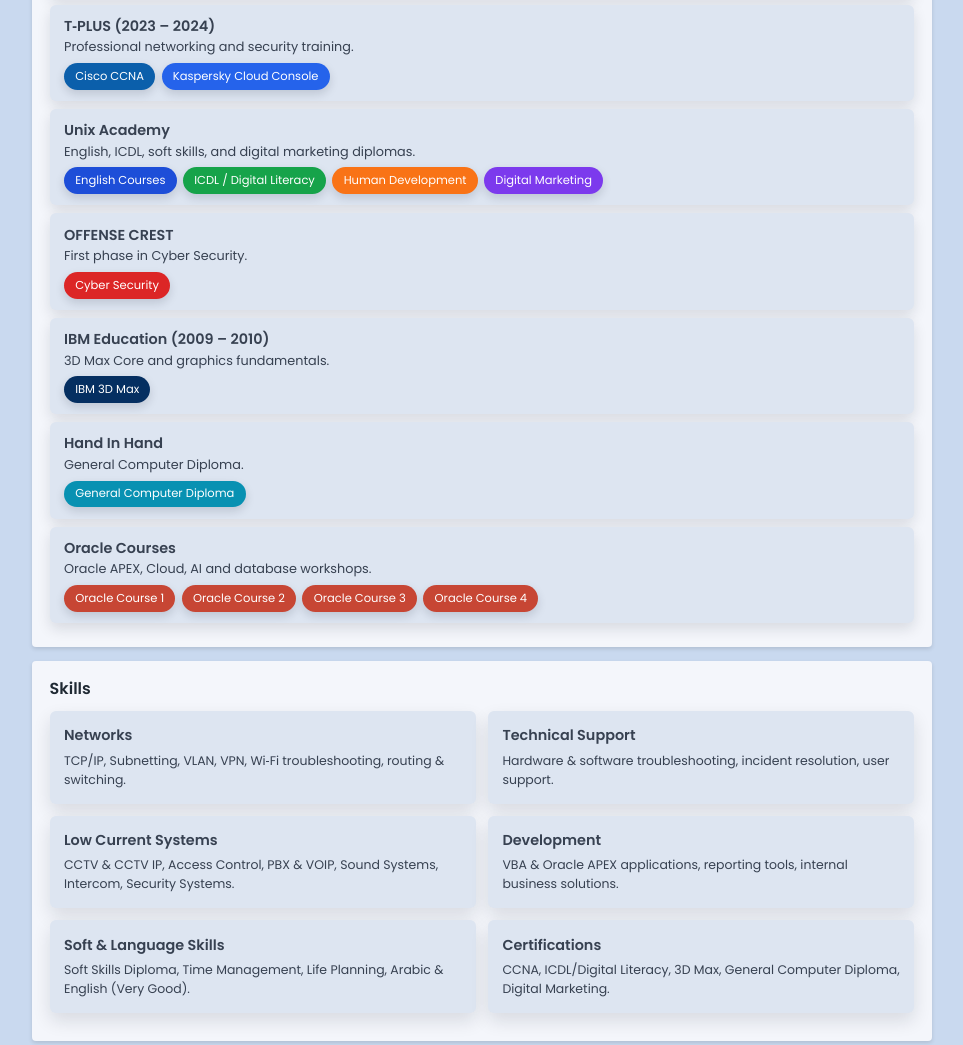
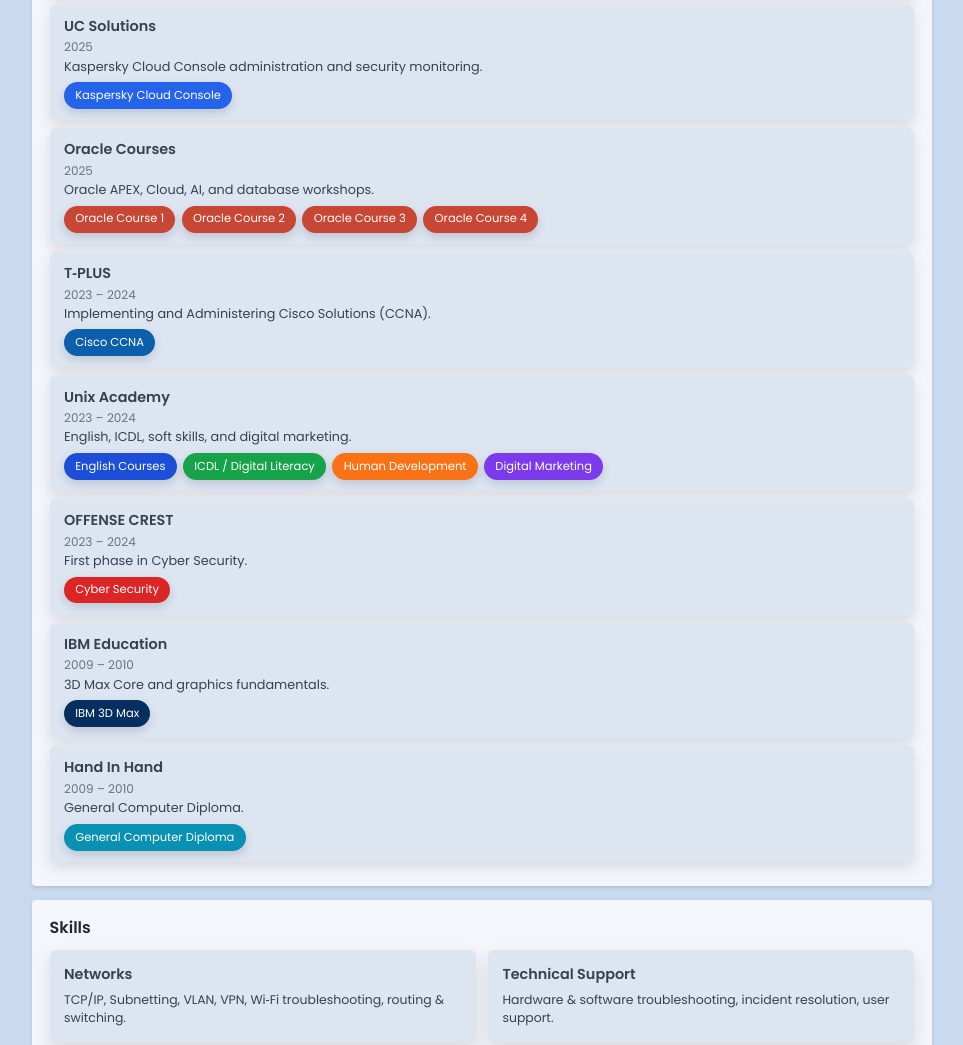
Before and after one commit to GoodWayERP/personal-portfolio, a plain HTML site: page index.html in a window 1280 px wide. Shown: the part 501-1546 px from the top of the page, without its empty margins (158-1121 px from the left). Drawn offline with Linux system fonts and the light colour scheme.

Commit message:
Update index.html

```diff
--- a/index.html
+++ b/index.html
@@ -54,12 +54,12 @@
             </div>
         </section>
 
-        <!-- EDUCATION & QUALIFICATIONS (مع Badges للكورسات) -->
+        <!-- EDUCATION & QUALIFICATIONS -->
         <section id="education" class="block">
             <div class="block-inner edu-inner">
                 <h2>Education &amp; Qualifications</h2>
 
-                <!-- Degree -->
+                <!-- EL MADINA (Degree) -->
                 <div class="edu-item">
                     <h3>EL MADINA ACADEMY</h3>
                     <span class="edu-period">2007 – 2010</span>
@@ -72,22 +72,50 @@
                     </div>
                 </div>
 
-                <!-- T-PLUS / CCNA / Kaspersky -->
+                <!-- 1) UC Solutions – Kaspersky (2025) -->
                 <div class="edu-item">
-                    <h3>T‑PLUS (2023 – 2024)</h3>
-                    <p>Professional networking and security training.</p>
+                    <h3>UC Solutions</h3>
+                    <span class="edu-period">2025</span>
+                    <p>Kaspersky Cloud Console administration and security monitoring.</p>
                     <div class="course-badges">
-                        <a href="https://onedrive.live.com/?qt=allmyphotos&photosData=%2Fshare%2FB1DE210593238B17%21s644f5b27839f4d1e9efa3330af2885a9%3Fithint%3Dphoto%26e%3DCYs6GN%26migratedtospo%3Dtrue&cid=B1DE210593238B17&id=B1DE210593238B17%21s644f5b27839f4d1e9efa3330af2885a9&redeem=aHR0cHM6Ly8xZHJ2Lm1zL2kvYy9iMWRlMjEwNTkzMjM4YjE3L0VTZGJUMlNmZ3g1Tm52b3pNSzhvaGFrQkNTZGdTZk9LQ0UyLUdLaHhPdnRlUkE%5FZT1DWXM2R04&v=photos"
-                           target="_blank" class="badge ccna">Cisco CCNA</a>
                         <a href="https://1drv.ms/i/c/b1de210593238b17/IQAzXWVqKrxTQJ9aVl0mkKKSAVaUlh7pdufEujKnps5MkkI"
                            target="_blank" class="badge kaspersky">Kaspersky Cloud Console</a>
                     </div>
                 </div>
 
-                <!-- Unix Academy -->
+                <!-- 2) Oracle Courses (2025) -->
+                <div class="edu-item">
+                    <h3>Oracle Courses</h3>
+                    <span class="edu-period">2025</span>
+                    <p>Oracle APEX, Cloud, AI, and database workshops.</p>
+                    <div class="course-badges">
+                        <a href="https://onedrive.live.com/?photosData=%2Fshare%2FB1DE210593238B17%21sf157c80b5f2d4c61add95fed3965afd2%3Fithint%3Dphoto%26e%3DL7k00V%26migratedtospo%3Dtrue&redeem=aHR0cHM6Ly8xZHJ2Lm1zL2kvYy9iMWRlMjEwNTkzMjM4YjE3L0VRdklWX0V0WDJGTXJkbGY3VGxscjlJQnBUN3JEZDhfZlpyM1ZqempnaW5Yemc%5FZT1MN2swMFY&view=8"
+                           target="_blank" class="badge oracle">Oracle Course 1</a>
+                        <a href="https://onedrive.live.com/?photosData=%2Fshare%2FB1DE210593238B17%21s393cecb957ec4ff79bd8f71a1c271bfb%3Fithint%3Dphoto%26e%3D4glB5u%26migratedtospo%3Dtrue&redeem=aHR0cHM6Ly8xZHJ2Lm1zL2kvYy9iMWRlMjEwNTkzMjM4YjE3L0VibnNQRG5zVl9kUG05ajNHaHduR19zQjVheWlBNWpjcl8wdTJ6RGhKVFc2dkE%5FZT00Z2xCNXU&view=8"
+                           target="_blank" class="badge oracle">Oracle Course 2</a>
+                        <a href="https://onedrive.live.com/?photosData=%2Fshare%2FB1DE210593238B17%21s2e33ffb4a0784039bb9659d9e954698f%3Fithint%3Dphoto%26e%3DVYmfUt%26migratedtospo%3Dtrue&redeem=aHR0cHM6Ly8xZHJ2Lm1zL2kvYy9iMWRlMjEwNTkzMjM4YjE3L0ViVF9NeTU0b0RsQXU1WloyZWxVYVk4QnBlMHpFcFFOUU5iSWpqalh3UUcyRlE%5FZT1WWW1mVXQ&view=8"
+                           target="_blank" class="badge oracle">Oracle Course 3</a>
+                        <a href="https://onedrive.live.com/?photosData=%2Fshare%2FB1DE210593238B17%21se8071b69a78743d1bb4e180abe0fac08%3Fithint%3Dphoto%26e%3DP0PgkG%26migratedtospo%3Dtrue&redeem=aHR0cHM6Ly8xZHJ2Lm1zL2kvYy9iMWRlMjEwNTkzMjM4YjE3L0VXa2JCLWlIcDlGRHUwNFlDcjRQckFnQnVKa0lXbDE5a3BSSm5vd3FMamJ2UGc%5FZT1QMFBna0c&view=8"
+                           target="_blank" class="badge oracle">Oracle Course 4</a>
+                    </div>
+                </div>
+
+                <!-- 3) T‑PLUS (2023 – 2024) -->
+                <div class="edu-item">
+                    <h3>T‑PLUS</h3>
+                    <span class="edu-period">2023 – 2024</span>
+                    <p>Implementing and Administering Cisco Solutions (CCNA).</p>
+                    <div class="course-badges">
+                        <a href="https://onedrive.live.com/?qt=allmyphotos&photosData=%2Fshare%2FB1DE210593238B17%21s644f5b27839f4d1e9efa3330af2885a9%3Fithint%3Dphoto%26e%3DCYs6GN%26migratedtospo%3Dtrue&cid=B1DE210593238B17&id=B1DE210593238B17%21s644f5b27839f4d1e9efa3330af2885a9&redeem=aHR0cHM6Ly8xZHJ2Lm1zL2kvYy9iMWRlMjEwNTkzMjM4YjE3L0VTZGJUMlNmZ3g1Tm52b3pNSzhvaGFrQkNTZGdTZk9LQ0UyLUdLaHhPdnRlUkE%5FZT1DWXM2R04&v=photos"
+                           target="_blank" class="badge ccna">Cisco CCNA</a>
+                    </div>
+                </div>
+
+                <!-- 4) Unix Academy (2023 – 2024) -->
                 <div class="edu-item">
                     <h3>Unix Academy</h3>
-                    <p>English, ICDL, soft skills, and digital marketing diplomas.</p>
+                    <span class="edu-period">2023 – 2024</span>
+                    <p>English, ICDL, soft skills, and digital marketing.</p>
                     <div class="course-badges">
                         <a href="https://onedrive.live.com/?qt=allmyphotos&photosData=%2Fshare%2FB1DE210593238B17%21sc1f1740e9a4e408c8e0325b12aa089b3%3Fithint%3Dphoto%26e%3DSzsIw8%26migratedtospo%3Dtrue&cid=B1DE210593238B17&id=B1DE210593238B17%21sc1f1740e9a4e408c8e0325b12aa089b3&redeem=aHR0cHM6Ly8xZHJ2Lm1zL2kvYy9iMWRlMjEwNTkzMjM4YjE3L0VRNTA4Y0ZPbW94QWpnTWxzU3FnaWJNQjk1THN4Y2YtSFZES1JRX28zNHE4T0E%5FZT1TenNJdzg&v=photos"
                            target="_blank" class="badge english">English Courses</a>
@@ -100,9 +128,10 @@
                     </div>
                 </div>
 
-                <!-- Offense Crest -->
+                <!-- 5) OFFENSE CREST (2023 – 2024) -->
                 <div class="edu-item">
                     <h3>OFFENSE CREST</h3>
+                    <span class="edu-period">2023 – 2024</span>
                     <p>First phase in Cyber Security.</p>
                     <div class="course-badges">
                         <a href="https://www.linkedin.com/posts/independent-organization-international_aetaemaebaebaerabraepaesaetaebaesaeqaesaeyaeuabraepaesaexaewaesaeyaer-activity-7244954929797206016-RuP5/?utm_source=social_share_send&utm_medium=android_app&rcm=ACoAAD9vsiYBjdqp7qqDeE24R9E-KfmG7Hxp744&utm_campaign=whatsapp"
@@ -110,9 +139,10 @@
                     </div>
                 </div>
 
-                <!-- IBM -->
+                <!-- 6) IBM Education (2009 – 2010) -->
                 <div class="edu-item">
-                    <h3>IBM Education (2009 – 2010)</h3>
+                    <h3>IBM Education</h3>
+                    <span class="edu-period">2009 – 2010</span>
                     <p>3D Max Core and graphics fundamentals.</p>
                     <div class="course-badges">
                         <a href="https://onedrive.live.com/?qt=allmyphotos&photosData=%2Fshare%2FB1DE210593238B17%214262%3Fithint%3Dphoto%26e%3DyRnpfb%26migratedtospo%3Dtrue&cid=B1DE210593238B17&id=B1DE210593238B17%214262&redeem=aHR0cHM6Ly8xZHJ2Lm1zL2kvYy9iMWRlMjEwNTkzMjM4YjE3L0VSZUxJNU1GSWQ0Z2dMR21FQUFBQUFBQktRMzdoLTRYeElmUDNzX2xqNzR0dFE%5FZT15Um5wZmI&v=photos"
@@ -120,29 +150,14 @@
                     </div>
                 </div>
 
-                <!-- Hand in Hand -->
+                <!-- 7) Hand In Hand (2009 – 2010) -->
                 <div class="edu-item">
                     <h3>Hand In Hand</h3>
+                    <span class="edu-period">2009 – 2010</span>
                     <p>General Computer Diploma.</p>
                     <div class="course-badges">
                         <a href="https://onedrive.live.com/?qt=allmyphotos&photosData=%2Fshare%2FB1DE210593238B17%214259%3Fithint%3Dphoto%26e%3Dat3MXh%26migratedtospo%3Dtrue&cid=B1DE210593238B17&id=B1DE210593238B17%214259&redeem=aHR0cHM6Ly8xZHJ2Lm1zL2kvYy9iMWRlMjEwNTkzMjM4YjE3L0VSZUxJNU1GSWQ0Z2dMR2pFQUFBQUFBQmNnVzhTRkJFWV9zM2pndHhhN2lGdUE%5FZT1hdDNNWGg&v=photos"
                            target="_blank" class="badge hih">General Computer Diploma</a>
-                    </div>
-                </div>
-
-                <!-- Oracle Courses -->
-                <div class="edu-item">
-                    <h3>Oracle Courses</h3>
-                    <p>Oracle APEX, Cloud, AI and database workshops.</p>
-                    <div class="course-badges">
-                        <a href="https://onedrive.live.com/?photosData=%2Fshare%2FB1DE210593238B17%21sf157c80b5f2d4c61add95fed3965afd2%3Fithint%3Dphoto%26e%3DL7k00V%26migratedtospo%3Dtrue&redeem=aHR0cHM6Ly8xZHJ2Lm1zL2kvYy9iMWRlMjEwNTkzMjM4YjE3L0VRdklWX0V0WDJGTXJkbGY3VGxscjlJQnBUN3JEZDhfZlpyM1ZqempnaW5Yemc%5FZT1MN2swMFY&view=8"
-                           target="_blank" class="badge oracle">Oracle Course 1</a>
-                        <a href="https://onedrive.live.com/?photosData=%2Fshare%2FB1DE210593238B17%21s393cecb957ec4ff79bd8f71a1c271bfb%3Fithint%3Dphoto%26e%3D4glB5u%26migratedtospo%3Dtrue&redeem=aHR0cHM6Ly8xZHJ2Lm1zL2kvYy9iMWRlMjEwNTkzMjM4YjE3L0VibnNQRG5zVl9kUG05ajNHaHduR19zQjVheWlBNWpjcl8wdTJ6RGhKVFc2dkE%5FZT00Z2xCNXU&view=8"
-                           target="_blank" class="badge oracle">Oracle Course 2</a>
-                        <a href="https://onedrive.live.com/?photosData=%2Fshare%2FB1DE210593238B17%21s2e33ffb4a0784039bb9659d9e954698f%3Fithint%3Dphoto%26e%3DVYmfUt%26migratedtospo%3Dtrue&redeem=aHR0cHM6Ly8xZHJ2Lm1zL2kvYy9iMWRlMjEwNTkzMjM4YjE3L0ViVF9NeTU0b0RsQXU1WloyZWxVYVk4QnBlMHpFcFFOUU5iSWpqalh3UUcyRlE%5FZT1WWW1mVXQ&view=8"
-                           target="_blank" class="badge oracle">Oracle Course 3</a>
-                        <a href="https://onedrive.live.com/?photosData=%2Fshare%2FB1DE210593238B17%21se8071b69a78743d1bb4e180abe0fac08%3Fithint%3Dphoto%26e%3DP0PgkG%26migratedtospo%3Dtrue&redeem=aHR0cHM6Ly8xZHJ2Lm1zL2kvYy9iMWRlMjEwNTkzMjM4YjE3L0VXa2JCLWlIcDlGRHUwNFlDcjRQckFnQnVKa0lXbDE5a3BSSm5vd3FMamJ2UGc%5FZT1QMFBna0c&view=8"
-                           target="_blank" class="badge oracle">Oracle Course 4</a>
                     </div>
                 </div>
             </div>
@@ -188,7 +203,7 @@
             </div>
         </section>
 
-        <!-- EXPERIENCE / WORKS (مع لينكات شهادات الخبرة) -->
+        <!-- EXPERIENCE / WORKS -->
         <section id="experience" class="block">
             <div class="block-inner exp-inner">
                 <h2>Experience &amp; Projects</h2>
@@ -252,7 +267,7 @@
                     </div>
                     <ul>
                         <li>Managing daily operations and sales activities.</li>
-                        <li>Developing a coding and accounting application for selling auto spare parts (Good Way ERP).</li>
+                        <li>Developing a coding and accounting application for selling auto spare parts (Best Way).</li>
                     </ul>
                 </div>
 
```
